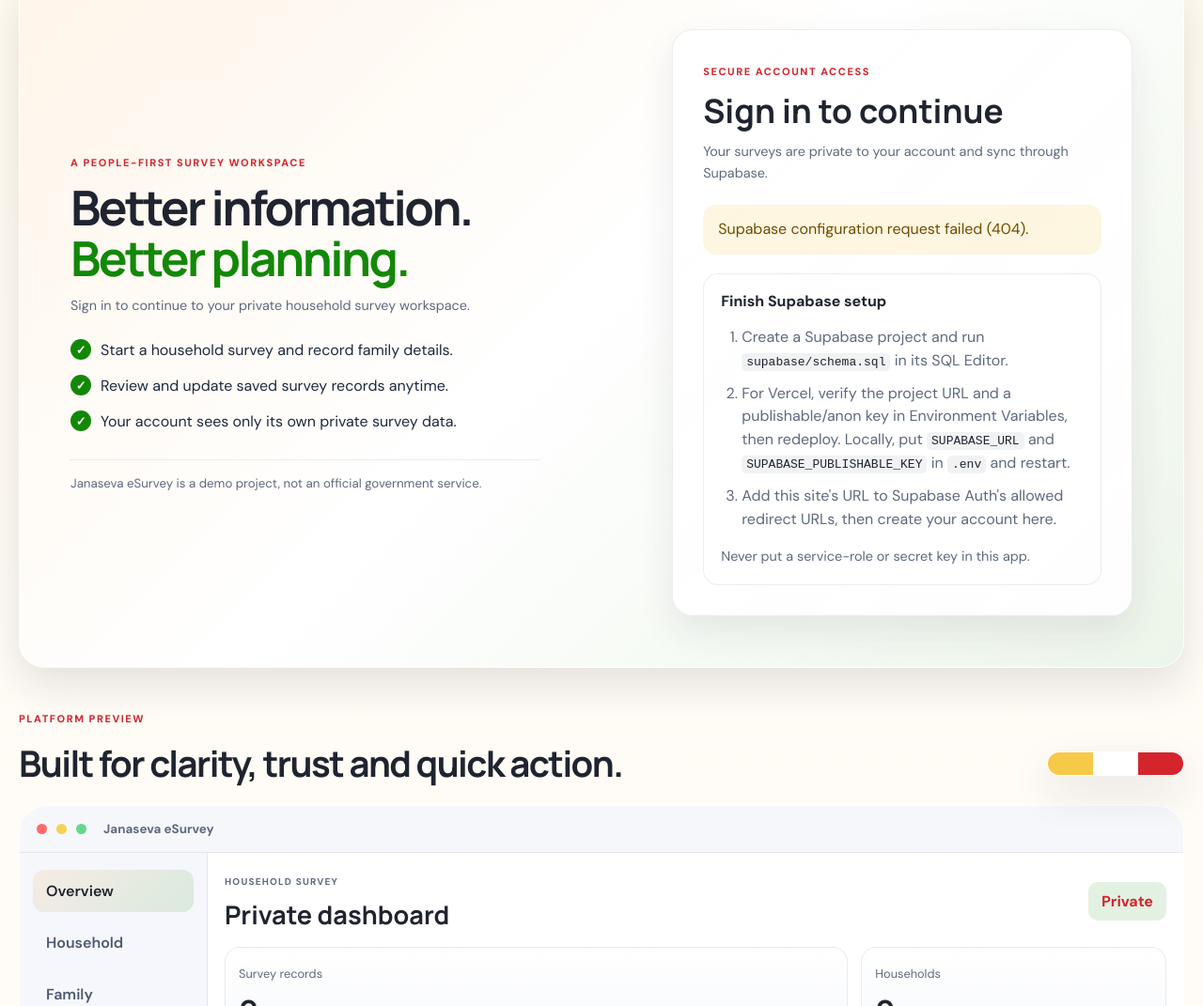
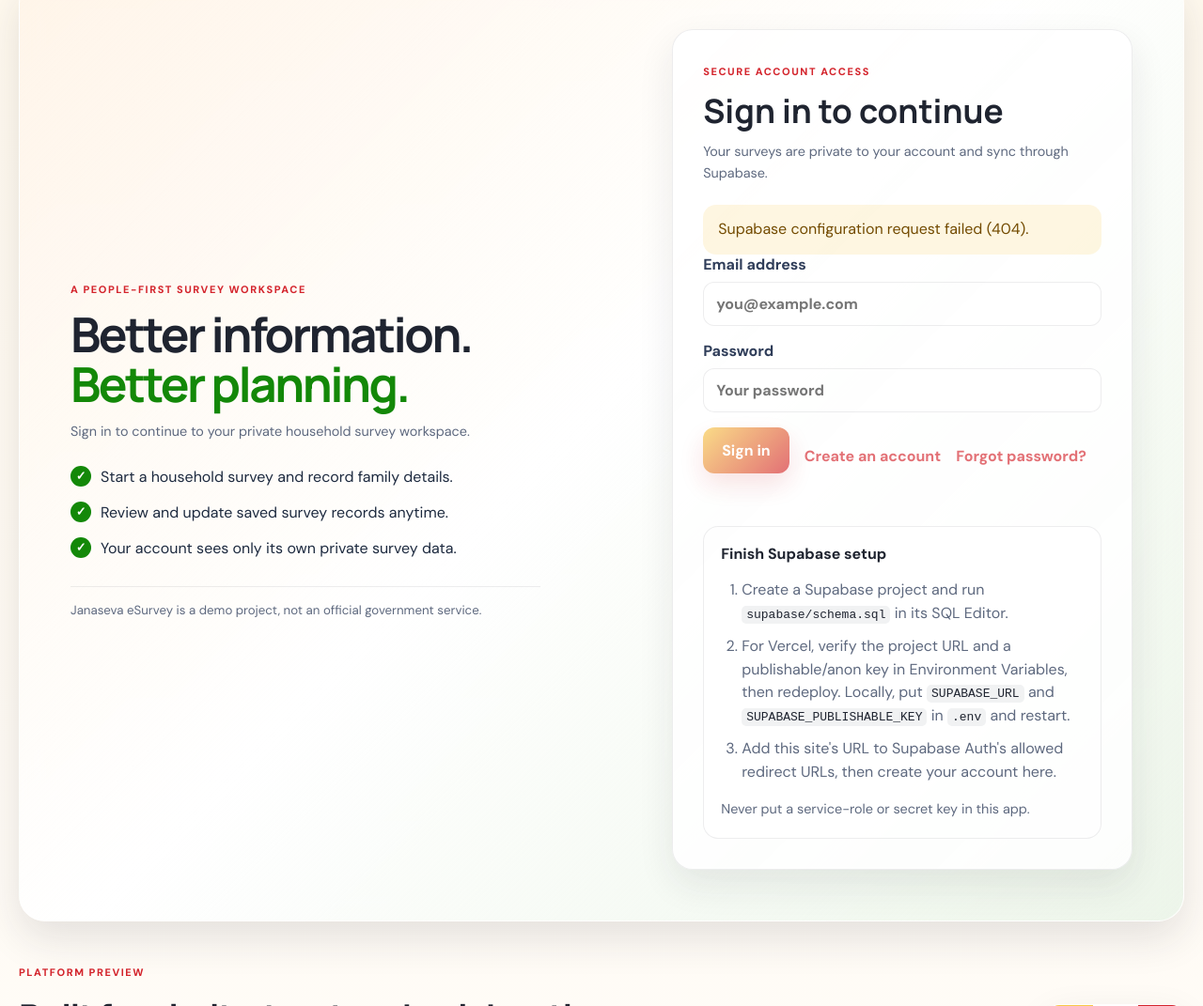
Before and after one commit to nieboi/E-Survey, a website: page public/index.html in a window 1280 px wide. Shown: the part 1299-2370 px from the top of the page at 94% size. Drawn offline with Linux system fonts and the light colour scheme; no server answers.

Commit message:
Keep sign-in form visible before Supabase setup
Co-authored-by: Copilot <223556219+Copilot@users.noreply.github.com>

```diff
--- a/public/index.html
+++ b/public/index.html
@@ -169,20 +169,20 @@
           <div class="auth-config-message" id="authConfigMessage" role="status">
             Checking the Supabase connection…
           </div>
-          <form class="auth-form" id="authForm" hidden>
+          <form class="auth-form" id="authForm">
             <label>Email address
-              <input id="authEmail" type="email" autocomplete="email" required placeholder="you@example.com" />
+              <input id="authEmail" type="email" autocomplete="email" required placeholder="you@example.com" disabled />
             </label>
             <label>Password
-              <input id="authPassword" type="password" autocomplete="current-password" required placeholder="Your password" />
+              <input id="authPassword" type="password" autocomplete="current-password" required placeholder="Your password" disabled />
             </label>
             <label id="confirmPasswordLabel" hidden>Confirm password
-              <input id="authPasswordConfirm" type="password" autocomplete="new-password" minlength="8" placeholder="At least 8 characters" />
+              <input id="authPasswordConfirm" type="password" autocomplete="new-password" minlength="8" placeholder="At least 8 characters" disabled />
             </label>
             <div class="auth-actions">
-              <button class="primary" id="authSubmit" type="submit">Sign in</button>
-              <button class="textlink" id="authModeToggle" type="button">Create an account</button>
-              <button class="textlink" id="resetPassword" type="button">Forgot password?</button>
+              <button class="primary" id="authSubmit" type="submit" disabled>Sign in</button>
+              <button class="textlink" id="authModeToggle" type="button" disabled>Create an account</button>
+              <button class="textlink" id="resetPassword" type="button" disabled>Forgot password?</button>
             </div>
             <p class="auth-feedback" id="authFeedback" aria-live="polite"></p>
           </form>
--- a/public/script.js
+++ b/public/script.js
@@ -66,6 +66,12 @@
     authFeedback.classList.toggle('error-state', isError);
   }
 
+  function setAuthAvailability(available) {
+    authForm.querySelectorAll('input, button').forEach((control) => {
+      control.disabled = !available;
+    });
+  }
+
   function updateAuthMode() {
     document.getElementById('authTitle').textContent = signUpMode ? 'Create your account' : 'Sign in to continue';
     document.getElementById('authDescription').textContent = signUpMode
@@ -91,7 +97,8 @@
     accountBar.hidden = !currentUser;
     document.getElementById('accountEmail').textContent = currentUser?.email || '';
     recoveryForm.hidden = true;
-    authForm.hidden = Boolean(currentUser) ? true : !supabase;
+    authForm.hidden = Boolean(currentUser);
+    setAuthAvailability(Boolean(supabase));
     if (currentUser) {
       startNewSurvey();
       loadSurveys();
@@ -106,6 +113,8 @@
   async function initializeSupabase() {
     const configMessage = document.getElementById('authConfigMessage');
     const configHelp = document.getElementById('authConfigHelp');
+    authForm.hidden = false;
+    setAuthAvailability(false);
     try {
       const response = await fetch('/api/config', { cache: 'no-store' });
       if (!response.ok) throw new Error(`Supabase configuration request failed (${response.status}).`);
@@ -162,6 +171,7 @@
       });
       configMessage.hidden = true;
       authForm.hidden = false;
+      setAuthAvailability(true);
       supabase.auth.onAuthStateChange((event, session) => {
         window.setTimeout(() => {
           if (event === 'PASSWORD_RECOVERY') {
@@ -178,6 +188,8 @@
     } catch (error) {
       console.error('Supabase initialization failed:', error);
       configMessage.textContent = error.message || 'Could not connect to Supabase.';
+      authForm.hidden = false;
+      setAuthAvailability(false);
       configHelp.hidden = false;
     }
   }
--- a/public/styles.css
+++ b/public/styles.css
@@ -1495,6 +1495,10 @@ input:focus, select:focus {
 .auth-actions button:disabled {
   cursor: wait;
   opacity: 0.65;
+}
+
+.auth-form :disabled {
+  cursor: not-allowed;
 }
 
 .error-state {
```
